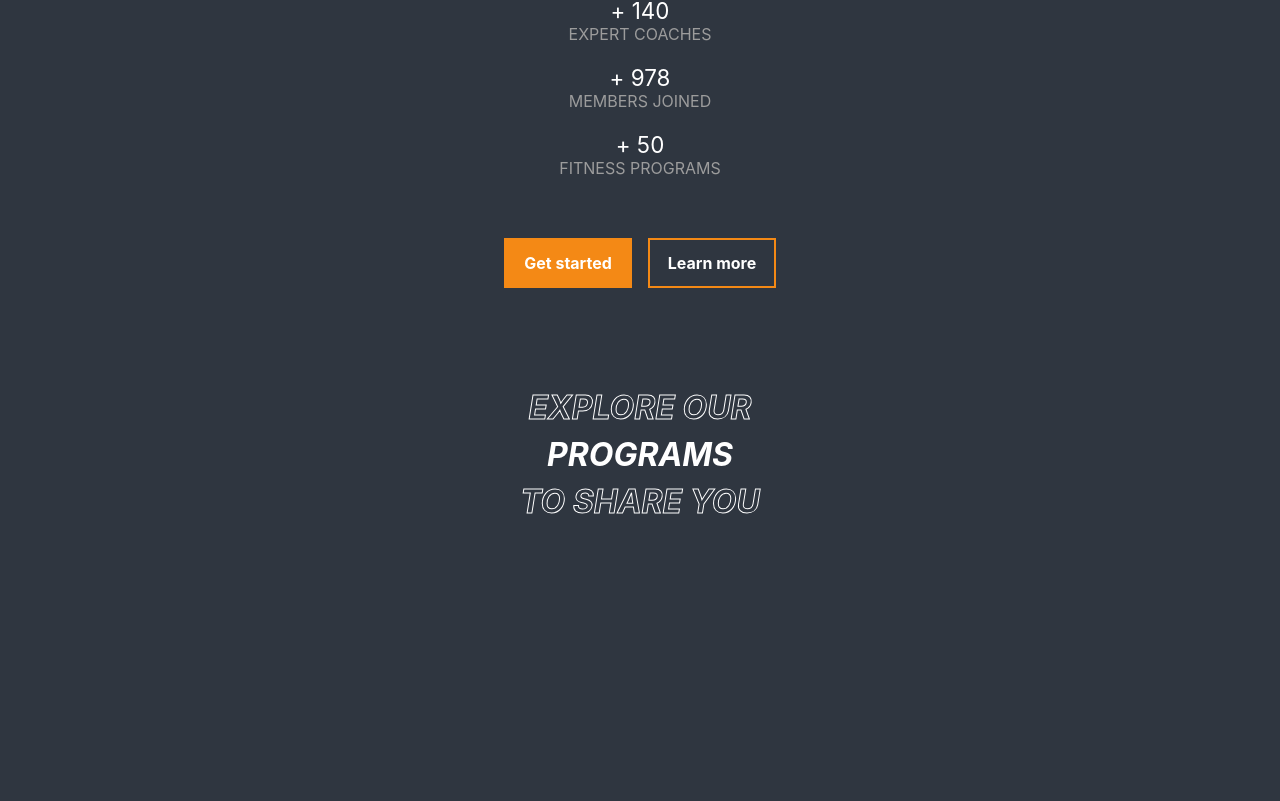
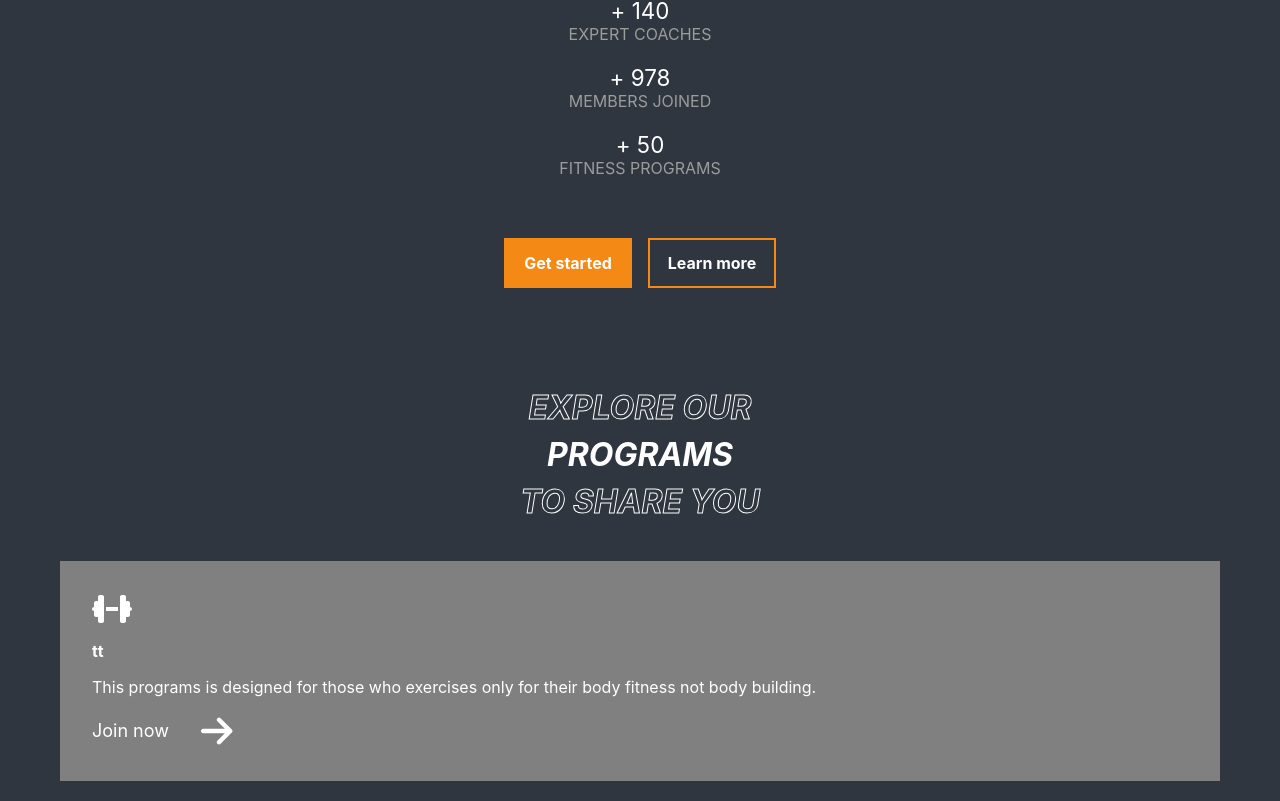
Before and after one commit to lcsaloonn/Health-react, a React (Create React App) app in the folder health-react/: page / in a window 1280 px wide. Shown: the part 265-1066 px from the top of the page. Before the commit the page ends 826 px from the top, so only its background shows below. Built offline with nearby package versions, Linux system fonts and the light colour scheme.

Commit message:
started galleryCategory compoent

```diff
--- a/health-react/src/App.tsx
+++ b/health-react/src/App.tsx
@@ -1,6 +1,7 @@
 import React from "react";
 import { BasicButton } from "./components/buttons";
 import { BasicForm } from "./components/forms/index";
+import { GalleryCategory } from "./components/gallery";
 import { BasicFormMock } from "./Mocks/BasicFormMocks";
 import { ButtonStyleEnum } from "./utils/types/enums/buttonStyleEnum";
 import { IFormInput } from "./utils/types/IFormInput";
--- /dev/null
+++ b/health-react/src/components/gallery/category/galleryCategory.scss
@@ -0,0 +1,53 @@
+.programs-categories {
+  @screen md {
+    display: grid;
+    grid-template-columns: repeat(12, minmax(0, 1fr));
+    gap: 1rem;
+  }
+
+  .category {
+    margin: 20px 40px;
+    @screen md {
+      grid-column: span 6 / span 6;
+      margin: 0;
+    }
+    @screen lg {
+      grid-column: span 3 / span 3;
+    }
+    background: var(--color-light-grey) none repeat scroll 0% 0%;
+    cursor: auto;
+    color: var(--color-white);
+    flex: 1 1;
+    flex-direction: column;
+    justify-content: space-between;
+    padding: 2rem;
+    display: flex;
+    gap: 1rem;
+
+    .icon {
+      display: block;
+      text-align: left;
+    }
+    &-title {
+      font-size: 1rem;
+      font-weight: 700;
+    }
+    .join-now {
+      align-items: center;
+      font-size: 18px;
+      display: flex;
+      gap: 2rem;
+      &:hover {
+        cursor: pointer;
+      }
+    }
+    &:hover {
+      background: rgba(0, 0, 0, 0)
+        linear-gradient(
+          210.41deg,
+          rgb(250, 80, 66) 1.14%,
+          rgb(255, 167, 57) 100.75%
+        );
+    }
+  }
+}
--- a/health-react/src/components/gallery/category/galleryCattegory.tsx
+++ b/health-react/src/components/gallery/category/galleryCattegory.tsx
@@ -1,26 +1,40 @@
+import {
+  FontAwesomeIcon,
+  FontAwesomeIconProps,
+} from "@fortawesome/react-fontawesome";
+import { faDumbbell } from "@fortawesome/free-solid-svg-icons";
+import { faArrowRight } from "@fortawesome/free-solid-svg-icons";
+
+import "./galleryCategory.scss";
+
 type category = {
-  icon: string; // A MODIFIER
+  icon?: FontAwesomeIconProps;
   title: string;
-  text: string;
-  onclick: React.MouseEventHandler<HTMLButtonElement>;
-  redirectionName: string;
+  text?: string;
+  onclick?: React.MouseEventHandler<HTMLDivElement>;
+  redirectionName?: string;
 };
 
-const GalleryCategory = () => {
+const GalleryCategory = ({
+  icon,
+  title,
+  text,
+  onclick,
+  redirectionName,
+}: category) => {
+  const element = <FontAwesomeIcon icon={faDumbbell} size="2x" />;
+  const arrow = <FontAwesomeIcon icon={faArrowRight} size="2x" />;
+
   return (
     // mettre en balise a
     <div className="programs-categories">
       <div className="category">
-        {/* <fa-icon [icon]="faDumbbell" size="2x"></fa-icon> */}
-        <span className="category-title">Title</span>
-        <span>
-          This programs is designed for those who exercises only for their body
-          fitness not body building.
-        </span>
-        <div className="join-now">
-          {/* onclick above */}
-          <span>Join Now</span>
-          {/* <fa-icon class="arrow" [icon]="faArrow" size="2x"></fa-icon> */}
+        <div className="icon">{element}</div>
+        <span className="category-title">{title}</span>
+        <span>{text}</span>
+        <div className="join-now" onClick={onclick}>
+          <span>{redirectionName}</span>
+          {arrow}
         </div>
       </div>
     </div>
--- a/health-react/src/views/main-view/mainView.tsx
+++ b/health-react/src/views/main-view/mainView.tsx
@@ -1,4 +1,5 @@
 import { BasicButton } from "../../components/buttons";
+import { GalleryCategory } from "../../components/gallery";
 import { ButtonStyleEnum } from "../../utils/types/enums/buttonStyleEnum";
 import "./mainView.scss";
 
@@ -62,6 +63,12 @@ const MainView = () => {
         <span className="full">Programs</span>
         <span className="transparent"> to share you</span>
       </div>
+
+      <GalleryCategory
+        title="tt"
+        text="This programs is designed for those who exercises only for their body fitness not body building. "
+        redirectionName="Join now"
+      ></GalleryCategory>
     </div>
   );
 };
```
